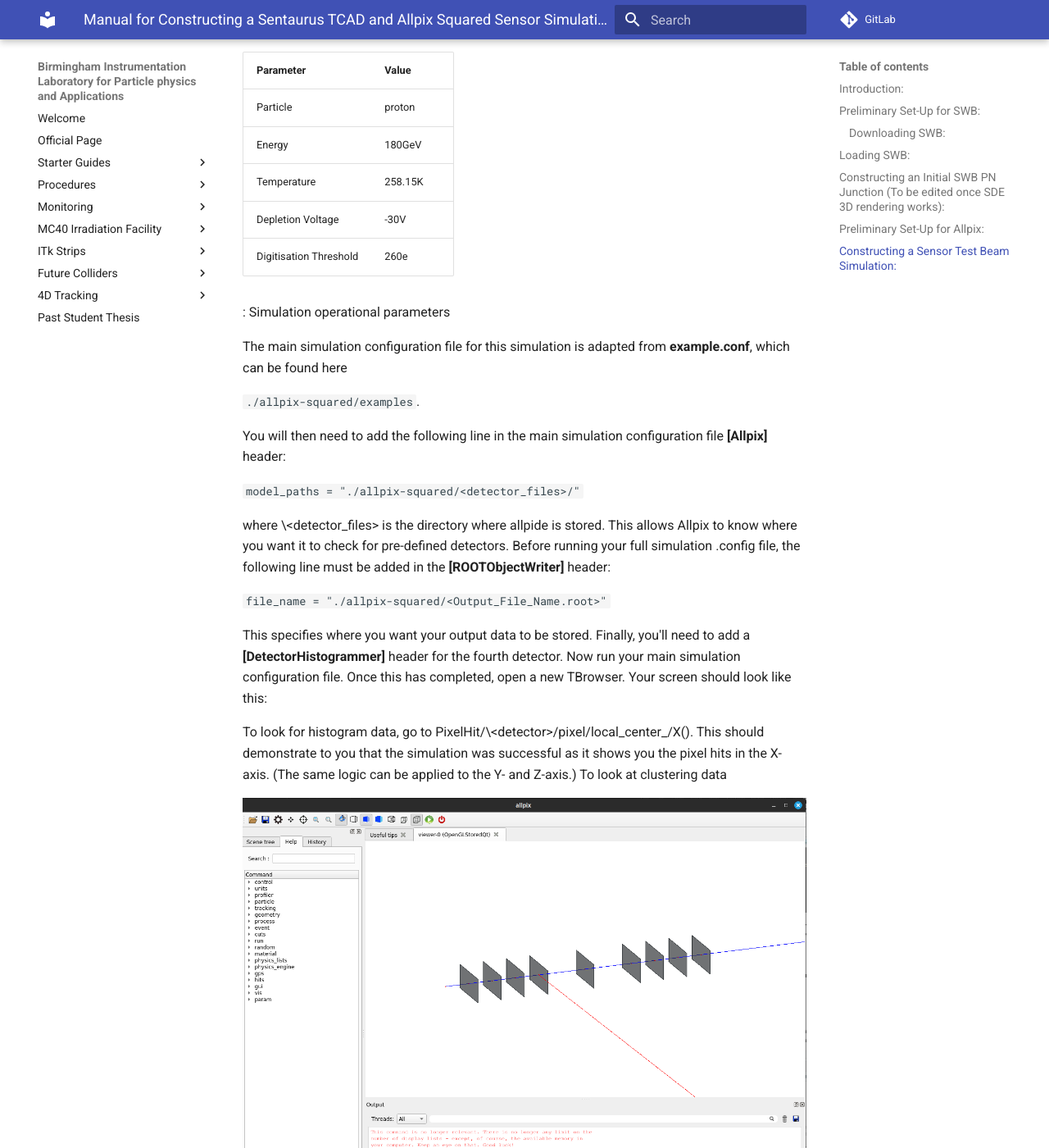
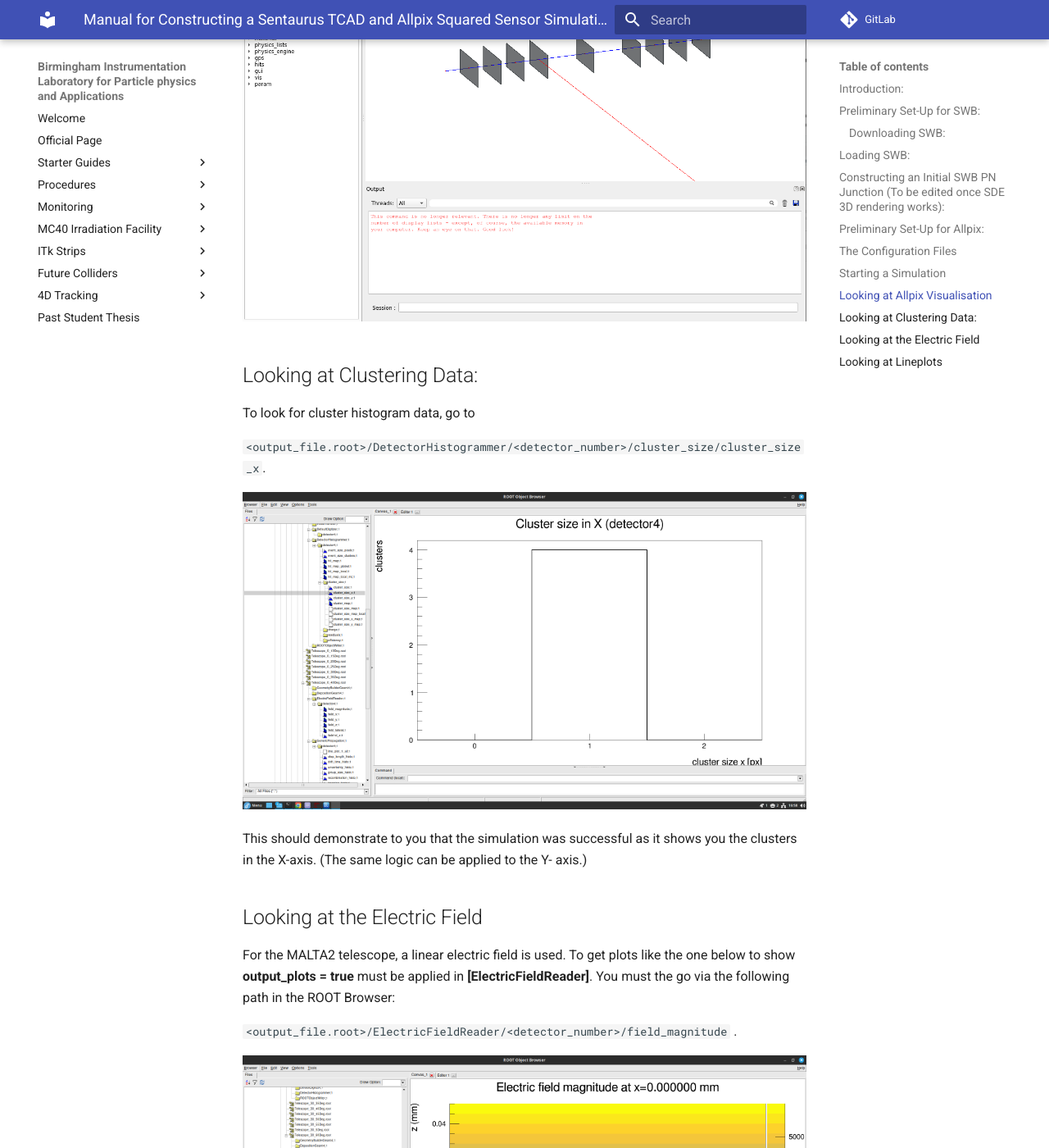
Before and after one commit to BILPAware/wiki, an MkDocs documentation site: the page built from docs/ElliottPWright_Summer_2024/Simulation.md, in a window 1280 px wide and 1400 px high, scrolled down 6674 px. Shown: the whole window at 82% size. Built offline with MkDocs 1.6.1 and Material for MkDocs 9.7.7, drawn with Linux system fonts in a browser that asks for light colours; some of the changed text lies outside the part shown.

Commit message:
Final commit of Summer 2024

```diff
--- a/docs/ElliottPWright_Summer_2024/Simulation.md
+++ b/docs/ElliottPWright_Summer_2024/Simulation.md
@@ -72,11 +74,23 @@ Allpix Squared contains 18 different models in the models folder, ranging from t
 
 ![example_detector.conf file](images/Example_Detector.png)
 
-![cmps1 model detector configuration file](images/Screenshot%20from%202024-07-24%2011-51-19-01.png)
-
-**example.conf** describes how to initialise a simulation of 10000 events, each of which produces a 120GeV energy, 10$\mu$m thick pion beam. The pion beam is fired in the positive z-axis from position (33$\mu$m, 66$\mu$m, -500$\mu$m). For this set-up, visualisation is not included. This can be rectified by replacing the **[Ignore]** header with **[VisualizationGeant4]**. Also included is the ability to set a electron threshold for your **[DefaultDigitizer]** header. This can be used for noise suppression.
+![cmps1.conf model detector configuration file](images/Screenshot%20from%202024-07-24%2011-51-19-01.png)
 
 ![example.conf file](images/Screenshot%20from%202024-07-10%2010-01-24.png)
+
+In **example_detector.conf** you can set the type, position, and orientation of any number of detectors. **cmps1.conf** allows you to decide whether a detector is hybrid or monolithic, pixel or strip. You can also add, in the case of hybrid, the bump-bond and the ASIC geometry. **example.conf** describes how to initialise a simulation of 10000 events, each of which produces a 120GeV energy, 10$\mu$m thick pion beam. The pion beam is fired in the positive z-axis from position (33$\mu$m, 66$\mu$m, -500$\mu$m). For this set-up, visualisation is not included. This can be rectified by replacing the **[Ignore]** header with **[VisualizationGeant4]**. Also included is the ability to set a electron threshold for your **[DefaultDigitizer]** header. This can be used for noise suppression.
+
+## Starting a Simulation
+
+You will then need to add the following line in the main simulation configuration file **[Allpix]** header:
+
+`model_paths = "./allpix-squared/<detector_files>/"`
+
+where \<detector_files\> is the directory where allpide is stored. This allows Allpix to know where you want it to check for pre-defined detectors. Before running your full simulation .config file, the following line must be added in the **[ROOTObjectWriter]** header:
+
+`file_name = "./allpix-squared/<Output_File_Name.root>"`
+
+This specifies where you want your output data to be stored. Finally, you'll need to add a **[DetectorHistogrammer]** header for the fourth detector.
 
 To start a full simulation, cd into the directory containing the relevant .conf file. To run the file, e.g. to run **example.conf**, type:
 
@@ -96,68 +110,46 @@ in your terminal.
 
 ![New TBrowser Menu](images/Screenshot%20from%202024-07-16%2014-37-38.png)
 
-Then navigate to the output folder. You have now demonstrated Allpix Squared functionality. With this in mind, you can now move on to building your own sensor based on the of your choosing model. To look at something like the pixel hitmap i.e. which pixels are hit and how many times they are hit, navigative to **\<output_file.root\>/DetectorHistogrammer/\<detector_number\>/hit_map**. The figure below demonstrates how this should look.
+Then navigate to the output folder. You have now demonstrated Allpix Squared functionality. With this in mind, you can now move on to building your own sensor based on the of your choosing model. To look at something like the pixel hitmap i.e. which pixels are hit and how many times they are hit, navigative to
+
+`<output_file.root>/DetectorHistogrammer/<detector_number>/hit_map`.
+
+The figure below demonstrates how this should look.
 
 ![Demonstration of ROOT Browser showing a pixel hitmap](images/Screenshot%20from%202024-07-23%2016-44-04.png)
 
-## Constructing a Sensor Test Beam Simulation:
+## Looking at Allpix Visualisation
 
-To begin with, we take the Allpide model from the featured Allpix models and change the relevant parameters to match those in the table below.
-
-| Parameter        | Value                     |
-|------------------|---------------------------|
-| Sensor Dimension | 20.2 mm x 10.1168 mm      |
-| Pixel Pitch      | 36.4 $\mu$m x 36.4 $\mu$m |
-| Pixel Matrix     | 512 x 224                 |
-| Sensor Thickness | 100 $\mu$m                |
-| Sensor Excess    | 0.7816 mm x 0.9812 mm     |
-
-: Table of sensor parameters
-
-Now create a detector configuration file, specifying the **alpide** as the detector type, and arranging the 7 detectors/sensors as per the table below.
-
-| Z-axis position (mm) |
-|----------------------|
-| 0                    |
-| 80                   |
-| 160                  |
-| 550                  |
-| 940                  |
-| 1020                 |
-| 1100                 |
-
-: Sensor z-axis positions
-
-| Parameter              | Value   |
-|------------------------|---------|
-| Particle               | proton  |
-| Energy                 | 180GeV  |
-| Temperature            | 258.15K |
-| Depletion Voltage      | -30V    |
-| Digitisation Threshold | 260e    |
-
-: Simulation operational parameters
-
-The main simulation configuration file for this simulation is adapted from **example.conf**, which can be found here
-
-`./allpix-squared/examples`.
-
-You will then need to add the following line in the main simulation configuration file **[Allpix]** header:
-
-`model_paths = "./allpix-squared/<detector_files>/"`
-
-where \<detector_files\> is the directory where allpide is stored. This allows Allpix to know where you want it to check for pre-defined detectors. Before running your full simulation .config file, the following line must be added in the **[ROOTObjectWriter]** header:
-
-`file_name = "./allpix-squared/<Output_File_Name.root>"`
-
-This specifies where you want your output data to be stored. Finally, you'll need to add a **[DetectorHistogrammer]** header for the fourth detector. Now run your main simulation configuration file. Once this has completed, open a new TBrowser. Your screen should look like this:
-
-To look for histogram data, go to PixelHit/\<detector\>/pixel/local_center\_/X(). This should demonstrate to you that the simulation was successful as it shows you the pixel hits in the X-axis. (The same logic can be applied to the Y- and Z-axis.) To look at clustering data
+If you look at the **[Ignore]** header and swap **[Ignore]** with **[VisualizationGeant4]**, then when you finish running a simulation, it will output the figure below (obviously with your detector geometry, not mine).
 
 ![Allpix-Squared Simulation Visualisation](images/Screenshot%20from%202024-07-16%2016-54-29.png)
 
+## Looking at Clustering Data:
+
+To look for cluster histogram data, go to
+
+`<output_file.root>/DetectorHistogrammer/<detector_number>/cluster_size/cluster_size_x`.
+
+![x-axis clustering data example](images/Screenshot from 2024-08-23 16-58-21.png)
+
+This should demonstrate to you that the simulation was successful as it shows you the clusters in the X-axis. (The same logic can be applied to the Y- axis.)
+
+## Looking at the Electric Field
+
 For the MALTA2 telescope, a linear electric field is used. To get plots like the one below to show **output_plots = true** must be applied in **[ElectricFieldReader]**. You must the go via the following path in the ROOT Browser:
 
-`<output_file.root>/ElectricFieldReader/field_magnitude` .
+`<output_file.root>/ElectricFieldReader/<detector_number>/field_magnitude` .
 
 ![Demonstration of linear electric field for a bias voltage of -15V](images/Screenshot%20from%202024-07-24%2011-22-49.png)
+
+## Looking at Lineplots
+
+To have lineplots in you TBrowser, you must have the following line in the **[GenericPropagation]** header:
+
+`output_lineplots = true` .
+
+In the TBrowser the lineplot can be found at:
+
+`<output_file.root>/GenericPropagation/<detector_number>/line_plot_1_all`
+
+![Lineplot for detector with V_b = -15V, V_depl = -30V at 45 degrees incline](images/3D_15V_45deg_woTelescope.png)
```
Also changed, not shown: other parts of docs/ElliottPWright_Summer_2024/Simulation.md (+3 -1 lines), docs/ElliottPWright_Summer_2024/images/3D_15V_45deg_woTelescope.png (added), docs/ElliottPWright_Summer_2024/images/Screenshot from 2024-08-23 16-58-21.png (added).
